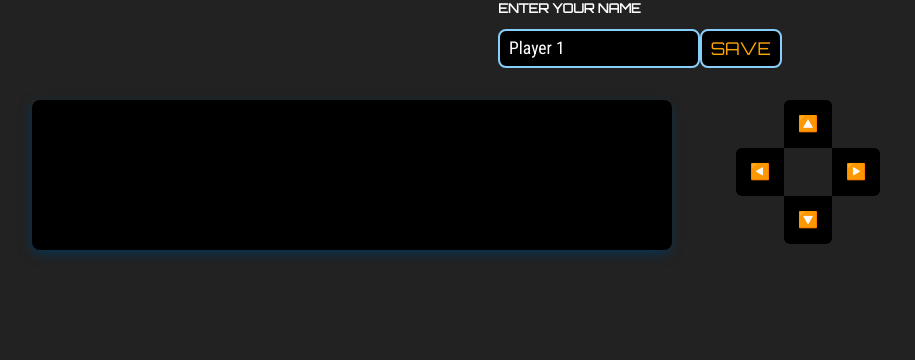
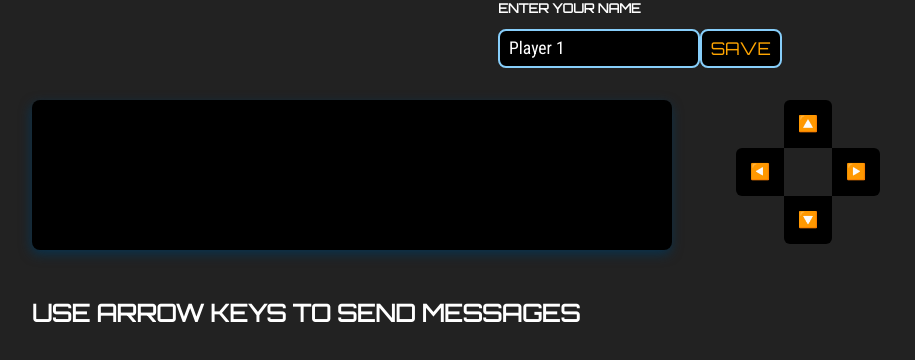
Before and after one commit to haddigan/trash-talk, a React (Create React App) app: page / in a window 1280 px wide. Shown: the top 360 px of the page, without its empty margins (0-915 px from the left). Built offline with nearby package versions, Linux system fonts and the light colour scheme.

Commit message:
add some helper text

```diff
--- a/src/App.js
+++ b/src/App.js
@@ -36,6 +36,16 @@ export function App() {
       <div style={{ display: "flex", justifyContent: "space-evenly" }}>
         <div style={{ flexGrow: "1", marginRight: "2em", maxWidth: "50vw" }}>
           <ChatWindow content={messageList} />
+          <h2
+            style={{
+              fontFamily: '"Orbitron", sans-serif',
+              color: "white",
+              textTransform: "uppercase",
+              marginTop: "2em",
+            }}
+          >
+            Use arrow keys to send messages
+          </h2>
         </div>
         <div style={{ minWidth: "40vw" }}>
           <ChatControl onSendMessage={handleSendMessage} />
```
